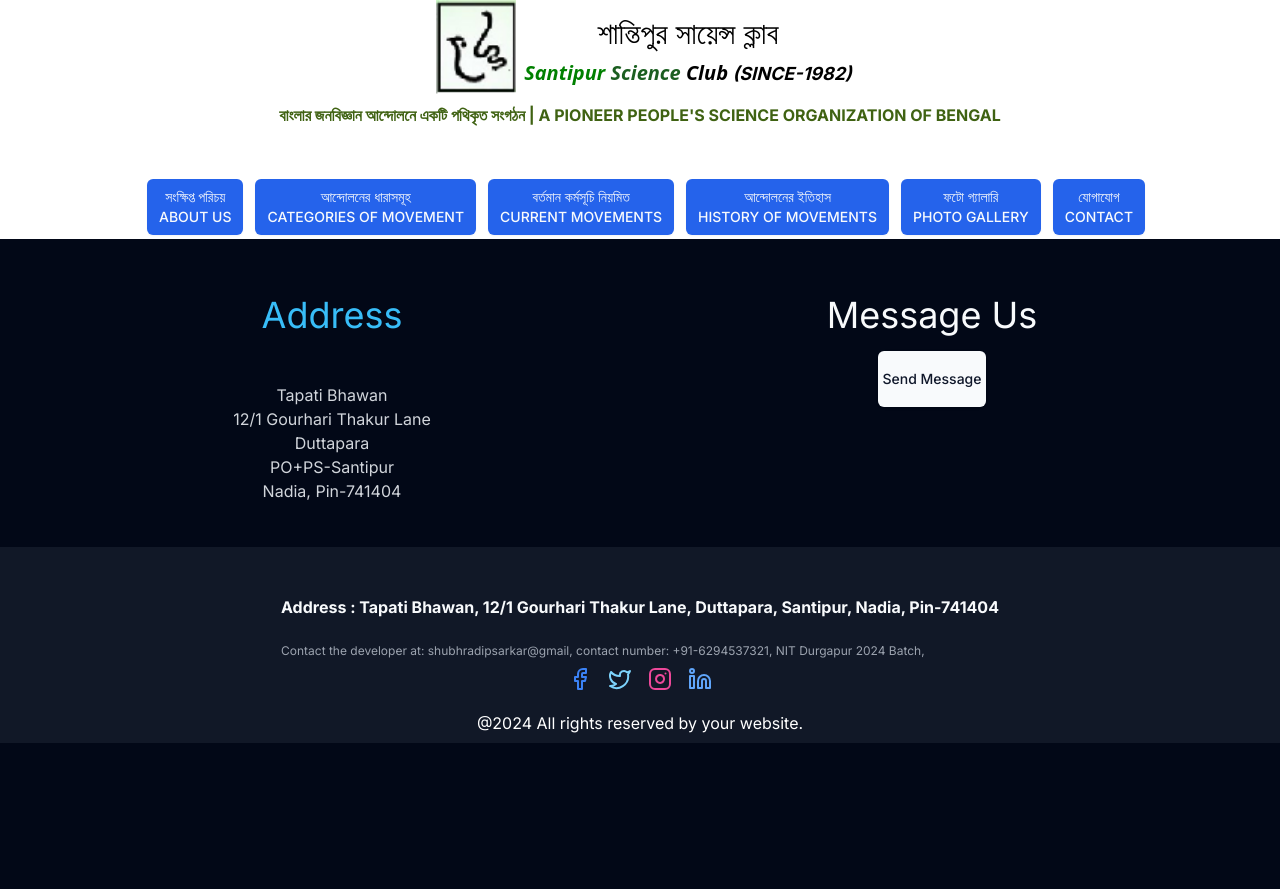
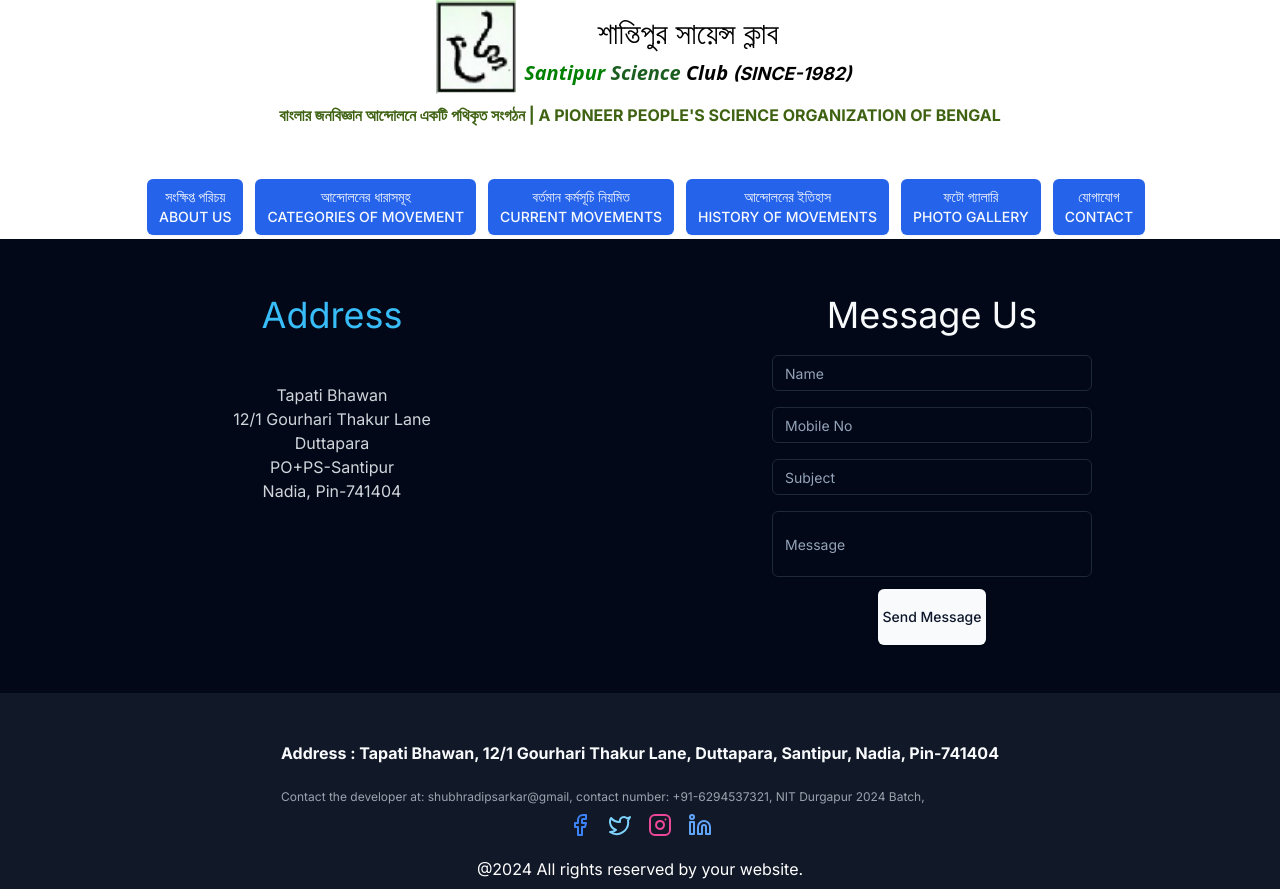
Before and after one commit to ShubhradipSarkar/NEXT_APP, a Next.js app: page /contact in a window 1280 px wide. Before the commit the page ends 800 px from the top, so only its background shows below. Built offline with nearby package versions, Linux system fonts and the light colour scheme.

Commit message:
contact form

```diff
--- a/src/app/contact/page.tsx
+++ b/src/app/contact/page.tsx
@@ -47,8 +47,11 @@
                 <div className=' p-3 m-3  rounded-md box-border w-full xl:w-2/5'>
                 <div className="flex flex-col items-center justify-center max-h-screen py-5">
                 <center><h1 className="m-3 text-4xl">Message Us</h1></center>
-
-                <center><Button type="submit">Send Message</Button></center>
+                    <Input placeholder='Name' className='w-80 m-2'/>
+                    <Input placeholder='Mobile No' className='w-80 m-2'/>
+                    <Input placeholder='Subject' className='w-80 m-2'/>
+                    <Input placeholder='Message' className='w-80 m-2 py-8'/>
+                <center><Button className='p-2'><div className='text-semibold'>Send Message</div></Button></center>
 
         </div>
                 </div>
```
